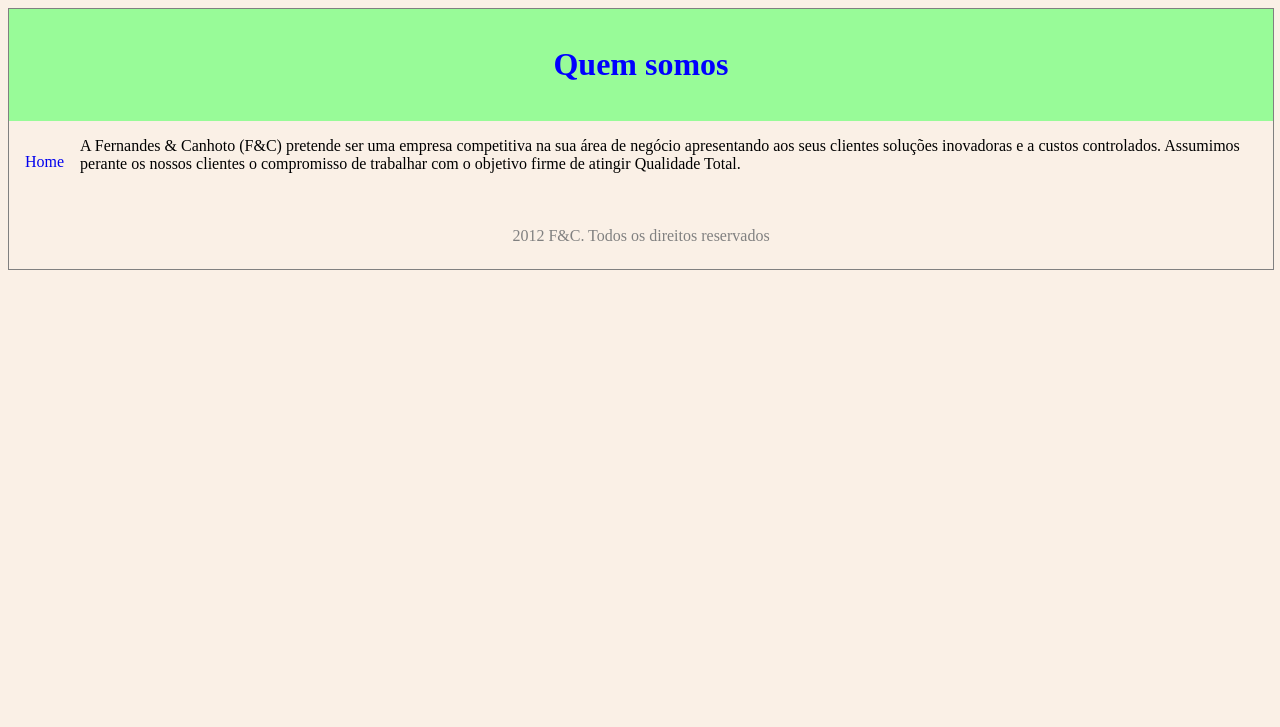
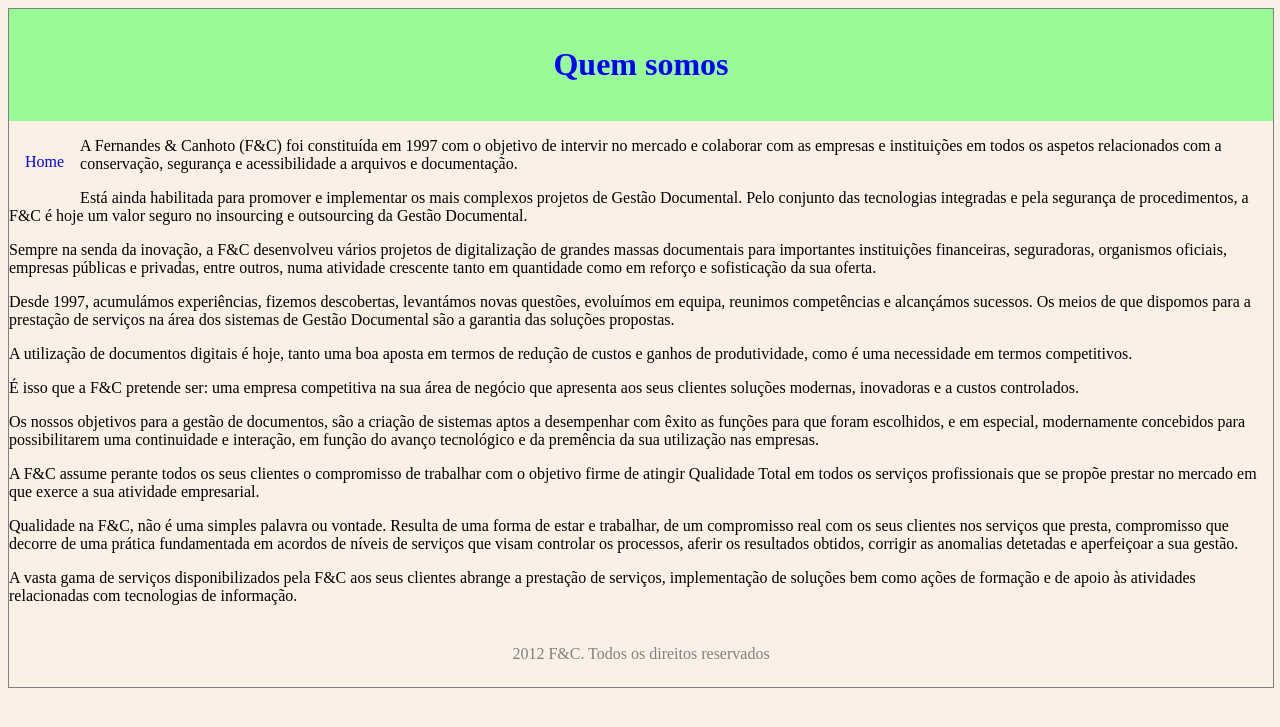
Before and after one commit to tsadev/Python-Scripts, a Flask app: page /about in a window 1280 px wide. Shown: the top 727 px of the page. Run offline with Flask 2, Linux system fonts and the light colour scheme.

Commit message:
17/05/2018
- some minor changes

```diff
--- a/website/templates/about.html
+++ b/website/templates/about.html
@@ -72,8 +72,25 @@ nav ul a {
 
   <article>
     <!--h1>London</h1-->
-    <p>A Fernandes & Canhoto (F&C) pretende ser uma empresa competitiva na sua área de negócio apresentando aos seus clientes soluções inovadoras e a custos controlados. Assumimos perante os nossos clientes o compromisso de trabalhar com o objetivo firme de atingir Qualidade Total.</p>
-    <!--img src="fernandes-canhoto-lda.jpg" alt="Fernandes & Canhoto" width="500" height="600"-->
+    <p>A Fernandes & Canhoto (F&C) foi constituída em 1997 com o objetivo de intervir no mercado e colaborar com as empresas e instituições em todos os aspetos relacionados com a conservação, segurança e acessibilidade a arquivos e documentação.</p>
+
+    <p>Está ainda habilitada para promover e implementar os mais complexos projetos de Gestão Documental. Pelo conjunto das tecnologias integradas e pela segurança de procedimentos, a F&C é hoje um valor seguro no insourcing e outsourcing da Gestão Documental.</p>
+
+    <p>Sempre na senda da inovação, a F&C desenvolveu vários projetos de digitalização de grandes massas documentais para importantes instituições financeiras, seguradoras, organismos oficiais, empresas públicas e privadas, entre outros, numa atividade crescente tanto em quantidade como em reforço e sofisticação da sua oferta.</p>
+
+    <p>Desde 1997, acumulámos experiências, fizemos descobertas, levantámos novas questões, evoluímos em equipa, reunimos competências e alcançámos sucessos. Os meios de que dispomos para a prestação de serviços na área dos sistemas de Gestão Documental são a garantia das soluções propostas.</p>
+
+    <p>A utilização de documentos digitais é hoje, tanto uma boa aposta em termos de redução de custos e ganhos de produtividade, como é uma necessidade em termos competitivos.</p>
+
+    <p>É isso que a F&C pretende ser: uma empresa competitiva na sua área de negócio que apresenta aos seus clientes soluções modernas, inovadoras e a custos controlados.</p>
+
+    <p>Os nossos objetivos para a gestão de documentos, são a criação de sistemas aptos a desempenhar com êxito as funções para que foram escolhidos, e em especial, modernamente concebidos para possibilitarem uma continuidade e interação, em função do avanço tecnológico e da premência da sua utilização nas empresas.</p>
+
+    <p>A F&C assume perante todos os seus clientes o compromisso de trabalhar com o objetivo firme de atingir Qualidade Total em todos os serviços profissionais que se propõe prestar no mercado em que exerce a sua atividade empresarial.</p>
+
+    <p>Qualidade na F&C, não é uma simples palavra ou vontade. Resulta de uma forma de estar e trabalhar, de um compromisso real com os seus clientes nos serviços que presta, compromisso que decorre de uma prática fundamentada em acordos de níveis de serviços que visam controlar os processos, aferir os resultados obtidos, corrigir as anomalias detetadas e aperfeiçoar a sua gestão.</p>
+
+    <p>A vasta gama de serviços disponibilizados pela F&C aos seus clientes abrange a prestação de serviços, implementação de soluções bem como ações de formação e de apoio às atividades relacionadas com tecnologias de informação.</p>
   </article>
 
 
```
